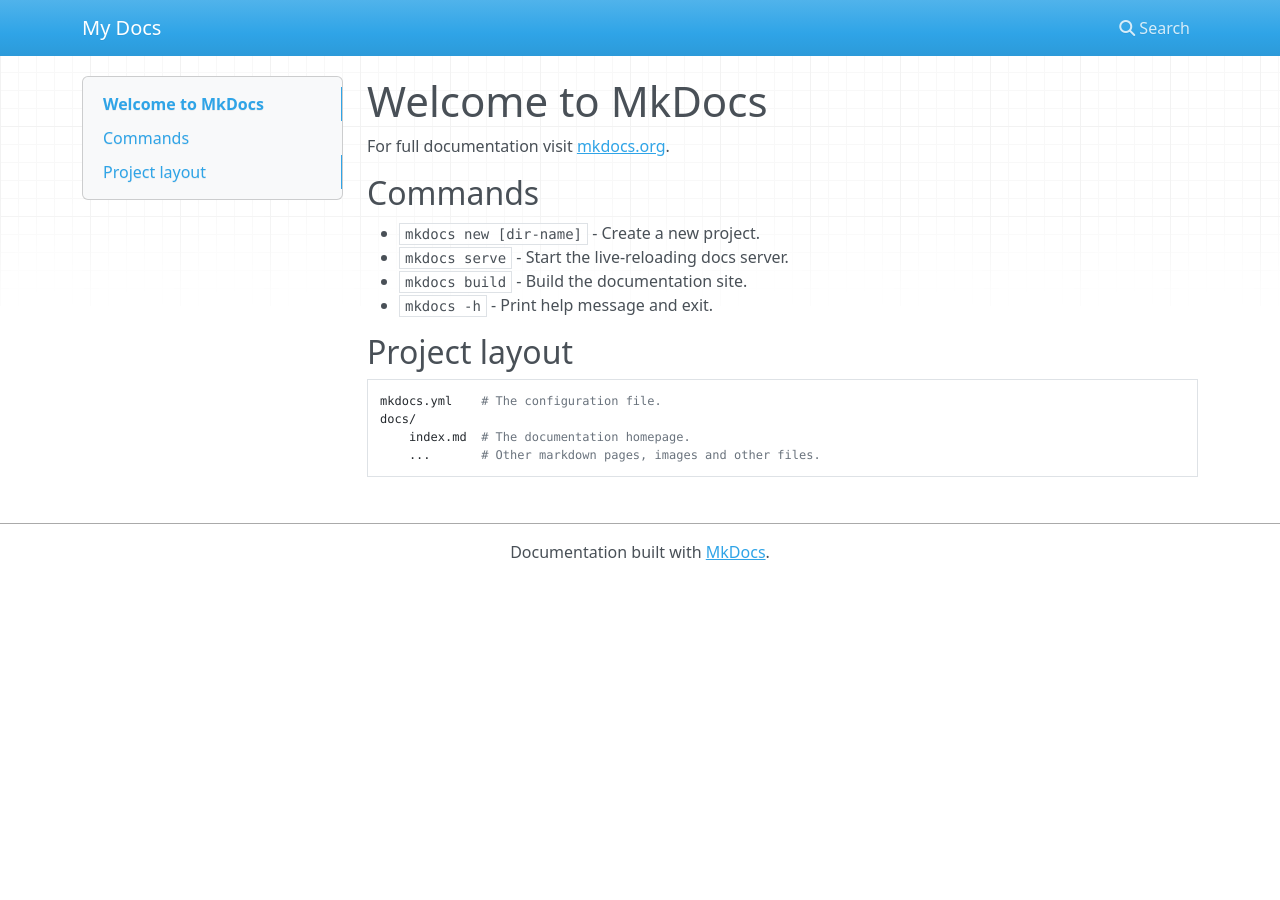
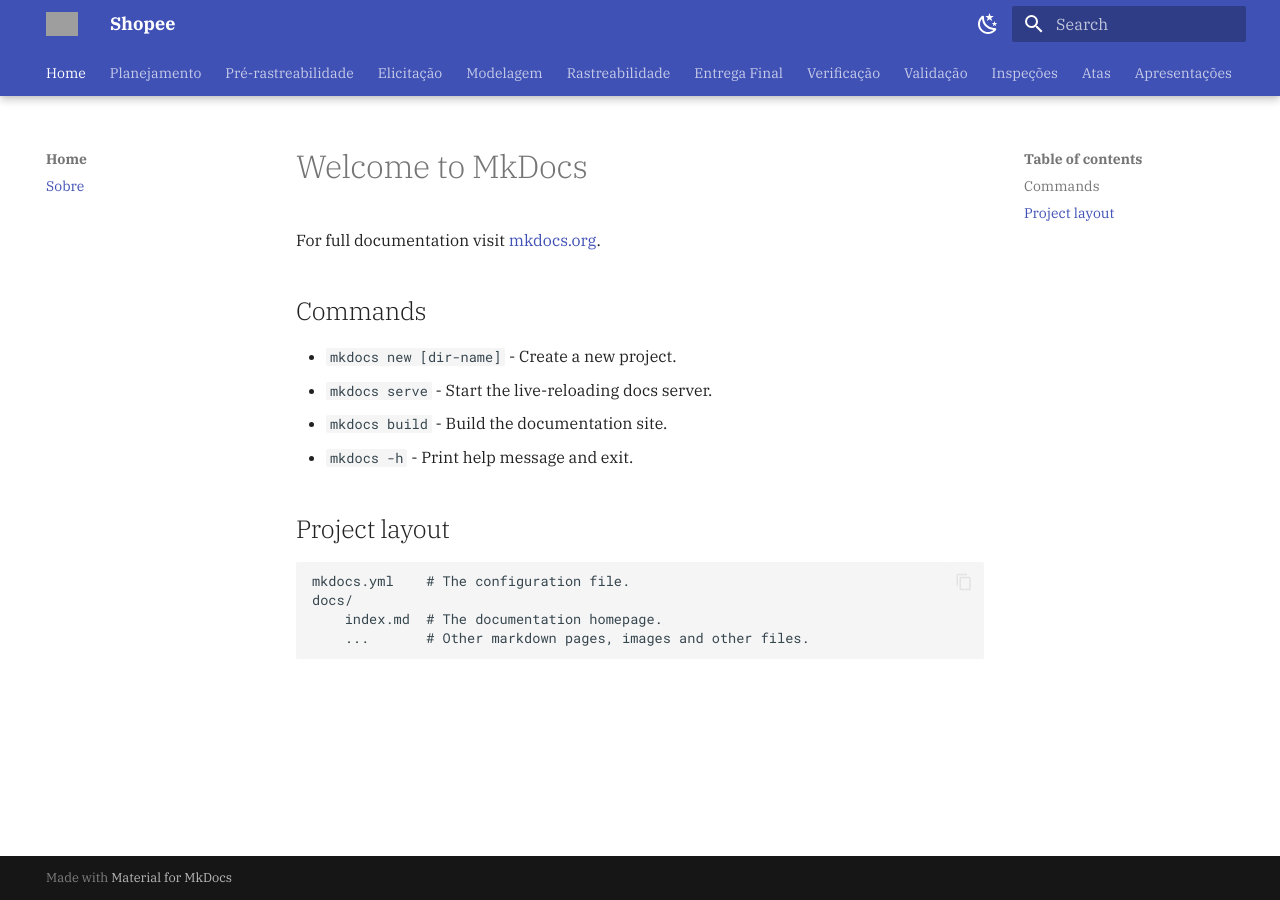
Before and after one commit to JoaoPC10/Desafio1-TraineeEngNet-2025-Shopee, an MkDocs documentation site: the page built from docs/index.md, in a window 1280 px wide. Built offline with MkDocs 1.6.1 and Material for MkDocs 9.7.7, drawn with Linux system fonts in a browser that asks for light colours; nearby versions of some CDN libraries; some of the changed lines change nothing that is shown; grey boxes are pictures that could not be loaded.

Commit message:
Update mkdocs.yml

```diff
--- a/mkdocs.yml
+++ b/mkdocs.yml
@@ -1 +1,137 @@
-site_name: My Docs
+site_name: Shopee
+site_url: https://joaopc10.github.io/Desafio1-TraineeEngNet-2025-Shopee/
+
+markdown_extensions:
+  - tables
+  - md_in_html
+
+nav:
+  - Home:
+      - Sobre: index.md
+  - Planejamento:
+    - Heatmap: planejamento/heatmap.md
+    - Ferramentas: planejamento/ferramentas.md
+    - Cronograma Planejado: planejamento/cronograma.md
+    - Cronograma Executado: planejamento/cronograma_executado.md
+    - Metodologia: planejamento/metodologia.md
+    - Termos de Uso: planejamento/termosDeUso.md
+  - Pré-rastreabilidade:
+    - Aplicativo: pre-rastreabilidade/aplicativo.md
+    - Aplicativos Analisados: pre-rastreabilidade/appsAnalisados.md
+  - Elicitação:
+    - Perfil de Usuário: elicitacao/perfil_usuario.md
+    - Personas: elicitacao/personas.md
+    - Requisitos Elicitados: elicitacao/requisitos_elicitados.md
+    - Técnicas de Elicitação:
+      - Introdução: elicitacao/tecnicas/introducao.md
+      - Instrospecção: elicitacao/tecnicas/introspecção.md
+      - Questionário: elicitacao/tecnicas/questionario.md
+      - Entrevista: elicitacao/tecnicas/entrevista.md
+      - Análise de Documentação: elicitacao/tecnicas/analise_documentacao.md
+    - Técnicas de Priorização:
+      - Introdução: elicitacao/priorizacao/introducao.md
+      - $100: elicitacao/priorizacao/100dollars.md
+      - MoSCoW: elicitacao/priorizacao/moscow.md
+      - First Things First: elicitacao/priorizacao/first_thing_first.md
+      - Three Level Scale: elicitacao/priorizacao/three_level_scale.md
+  - Modelagem:
+    - Introdução: modelagem/introducao.md
+    - Cenários: modelagem/cenarios.md
+    - Casos de Uso: modelagem/caso_de_uso.md
+    - Léxicos: modelagem/lexico.md
+    - Especificação Suplementar: modelagem/especificacao_suplementar.md
+    - Agil:
+      - Historia de Usuário: modelagem/agil/historia_de_usuario.md
+      - Backlog: modelagem/agil/backlog.md
+      - NFR Framework: modelagem/agil/NFR.md
+  - Rastreabilidade:
+    - Matriz Geral: rastreabilidade/matriz_geral.md
+    - Pós-Rastreabilidade: rastreabilidade/pos-rastreabilidade.md
+  - Entrega Final:
+    - Aplicativo Selecionado: entrega_final/aplicativo_selecionado.md
+    - Cronograma Final: entrega_final/cronograma_final.md
+    - Tabela de Apresentações: entrega_final/videos.md
+    - Artefatos Criados: entrega_final/artefatos.md
+    - Ferramentas Utilizadas: entrega_final/ferramentas_utilizadas.md
+    - Resultados Alcançados: entrega_final/resultados_alcancados.md
+    - Dificuldades e Facilidades: entrega_final/facilidades_dificuldades.md
+    - Execução do Projeto: entrega_final/Execucao_do_projeto.md
+    - Técnicas Utilizadas: entrega_final/tecnicas.md
+    - Verificação e Validação: entrega_final/Verificacao_e_Validacao.md
+  - Verificação:
+    - Entrega 1: verificacao/checklist_1.md
+    - Entrega 2: verificacao/checklist_2.md
+    - Entrega 3: verificacao/checklist_3.md
+    - Entrega 4: verificacao/checklist_4.md
+    - Entrega 5: verificacao/checklist_5.md
+    - Entrega 6: verificacao/checklist_6.md
+  - Validação:
+    - Prototipo - Julia Paulino: prototipo/prototipo.md
+    - Prototipo - João Pedro: prototipo/prototipo_JP.md
+    - Prototipo - Ryan Salles: prototipo/prototipo_RS.md
+    - Prototipo - Amanda Cruz: prototipo/prototipo_AC.md
+    - Prototipo - João Victor: prototipo/prototipo_JV.md
+    - Prototipo - Gabriel: prototipo/prototipo_GF.md
+  - Inspeções:
+    - Grupo:
+      - Entrega 1: inspecoes/grupo/inspecao_1.md
+      - Entrega 2: inspecoes/grupo/inspecao_2.md
+      - Entrega 3: inspecoes/grupo/inspecao_3.md
+      - Entrega 4: inspecoes/grupo/inspecao_4.md
+      - Entrega 6: inspecoes/grupo/inspecao_6.md
+    - Grupo+1:
+      - Entrega 1: inspecoes/grupo+1/inspecao_1.md
+      - Entrega 2: inspecoes/grupo+1/inspecao_2.md
+      - Entrega 3: inspecoes/grupo+1/inspecao_3.md
+      - Entrega 4: inspecoes/grupo+1/inspecao_4.md
+      - Entrega 5: inspecoes/grupo+1/inspecao_5.md
+      - Entrega 6: inspecoes/grupo+1/inspecao_6.md
+    - Inspeções Fagan:
+      - Etapa 1: inspecoes/inspecao_de_fagan/etapa1.md
+      - Etapa 2: inspecoes/inspecao_de_fagan/etapa2.md
+      - Etapa 3: inspecoes/inspecao_de_fagan/etapa3.md
+      - Etapa 4: inspecoes/inspecao_de_fagan/etapa4.md
+      - Etapa 6: inspecoes/inspecao_de_fagan/etapa6.md
+  - Atas:
+    - Ata 1: atas/reuniao1.md
+    - Ata 2: atas/reuniao2.md
+    - Ata 3: atas/reuniao3.md
+    - Ata 4: atas/reuniao4.md
+    - Ata 5: atas/reuniao5.md
+    - Reuniões de Elicitação:
+      - Reunião 1: atas/tecnicas/reuniaoElicitacao1.md
+      - Reunião 2: atas/tecnicas/reuniaoElicitacao2.md
+  - Apresentações:
+    - Apresentação I: apresentacoes/apresentacao1.md
+    - Apresentação II: apresentacoes/apresentacao2.md
+    - Apresentação III: apresentacoes/apresentacao3.md
+    - Apresentação IV: apresentacoes/apresentacao4.md
+    - Apresentação V: apresentacoes/apresentacao5.md
+    - Apresentação VI: apresentacoes/apresentacao6.md
+    - Apresentação VII: apresentacoes/apresentacao7.md
+theme:
+  logo: assets/LogoCadUn.png
+  name: material
+  font:
+    text: IBM Plex Serif
+  features:
+    - navigation.tabs
+    - navigation.tabs.sticky
+    - content.code.copy
+  palette:
+    - scheme: light
+      primary: custom
+      toggle:
+        icon: material/weather-night
+        name: Trocar para modo escuro
+
+    - scheme: slate
+      primary: custom
+      toggle:
+        icon: material/weather-sunny
+        name: Trocar para modo claro
+icon:
+  repo: fontawesome/brands/git-alt
+
+extra_css:
+  - assets/css/custom.css
```
